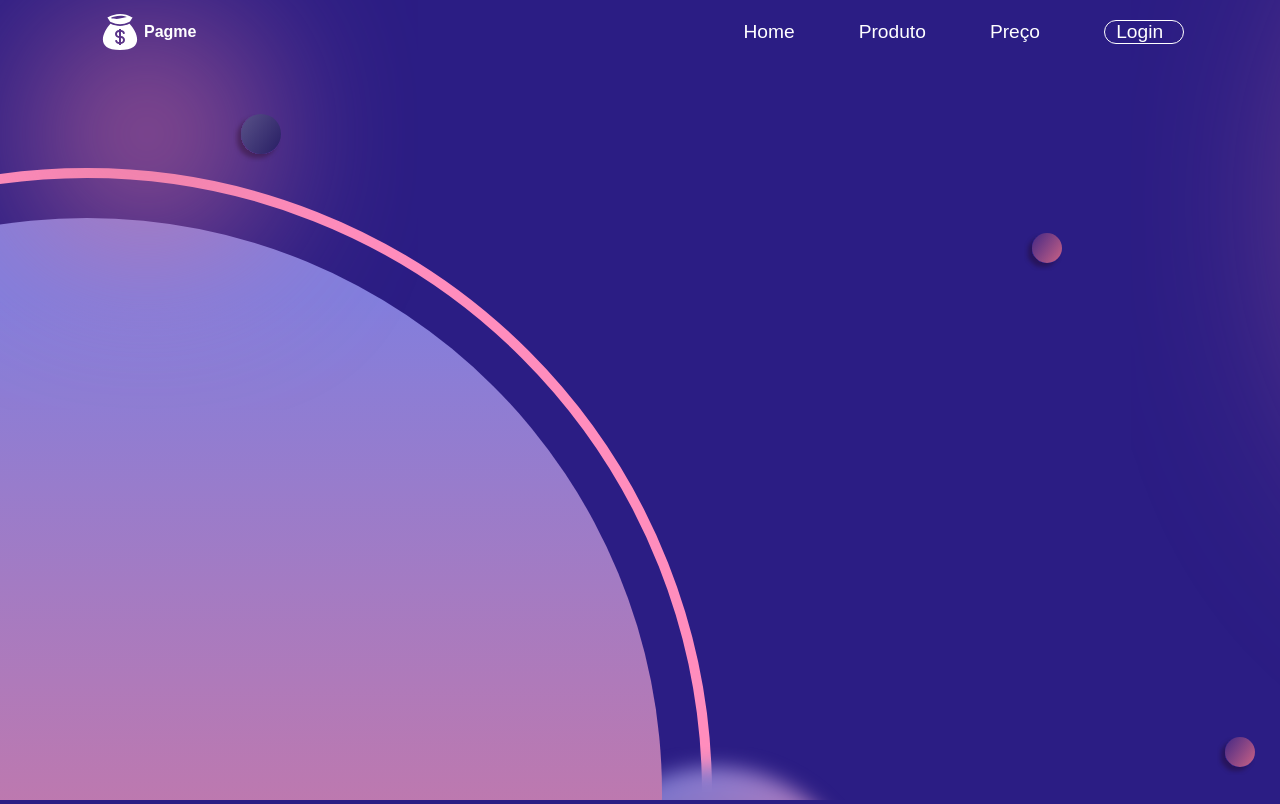
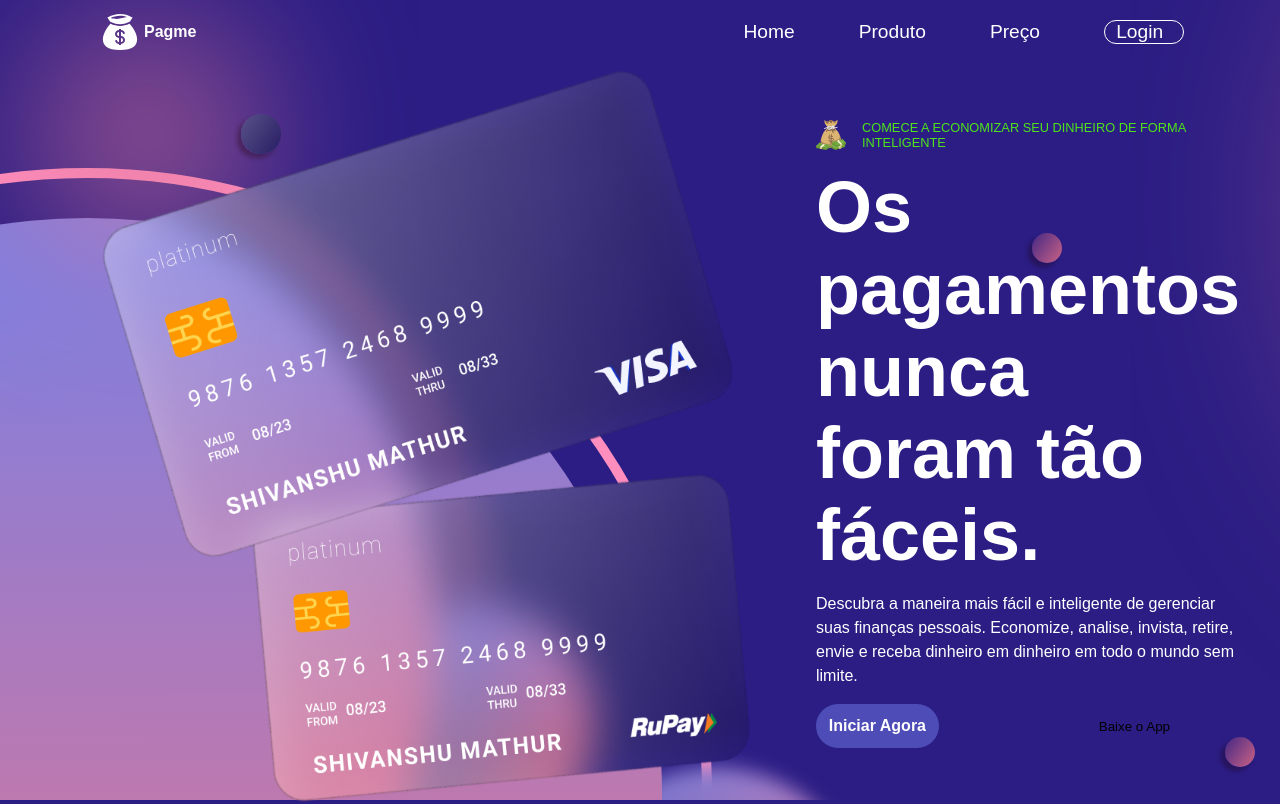
Before and after one commit to BrunoMatosSilva/Pagme, a React (Vite) app: page / in a window 1280 px wide. Built offline with nearby package versions, Linux system fonts and the light colour scheme.

Commit message:
BannerHero

```diff
--- a/src/components/Header/styles.ts
+++ b/src/components/Header/styles.ts
@@ -58,7 +58,7 @@ export const Container = styled.div`
       transition: 0.2s;
 
       &:hover {
-        border-color: green;
+        border-color: ${({ theme }) => theme.textlight};
       }
 
       a {
@@ -83,7 +83,7 @@ export const NavLinkContainer = styled.li`
     transition: 0.2s;
 
     &:hover {
-      color: green;
+      color: ${({ theme }) => theme.textlight};
     }
   }
 `;
--- /dev/null
+++ b/src/components/HeroBanner/index.tsx
@@ -0,0 +1,36 @@
+import React from 'react';
+
+import cards from '/img/cards.png';
+import iconmoney from '/img/emojionemoney_bag.svg';
+
+import { Container } from './styles';
+
+function HeroBanner() {
+  return (
+    <Container>
+      <section>
+        <img src={cards} alt="cartões" />
+        <div>
+          <span>
+            <img src={iconmoney} alt="saco de dinheiro" />
+            <p>Comece a economizar seu dinheiro de forma inteligente</p>
+          </span>
+          <main>
+            <h1>Os pagamentos nunca foram tão fáceis.</h1>
+            <p>
+              Descubra a maneira mais fácil e inteligente de gerenciar suas finanças
+              pessoais. Economize, analise, invista, retire, envie e receba dinheiro em
+              dinheiro em todo o mundo sem limite.
+            </p>
+          </main>
+          <section>
+            <button type="button">Iniciar Agora</button>
+            <button type="button">Baixe o App</button>
+          </section>
+        </div>
+      </section>
+    </Container>
+  );
+}
+
+export default HeroBanner;
--- /dev/null
+++ b/src/components/HeroBanner/styles.ts
@@ -0,0 +1,82 @@
+import styled from 'styled-components';
+
+export const Container = styled.div`
+  width: 100%;
+  display: flex;
+  align-items: center;
+  justify-content: center;
+  margin-top: -8rem;
+
+  > section {
+    display: flex;
+    flex-direction: row;
+    align-items: center;
+    gap: 4rem;
+
+    img {
+      width: 41rem;
+      height: 46.25rem;
+    }
+
+    div {
+      display: flex;
+      flex-direction: column;
+      span {
+        display: flex;
+        flex-direction: row;
+        align-items: center;
+        gap: 1rem;
+
+        img {
+          width: 30px;
+          height: 30px;
+        }
+
+        p {
+          color: ${({ theme }) => theme.textlight};
+          font-size: 0.8rem;
+          text-transform: uppercase;
+        }
+      }
+
+      main {
+        display: flex;
+        flex-direction: column;
+        color: ${({ theme }) => theme.text};
+
+        h1 {
+          margin-top: 1rem;
+          font-size: 4.5rem;
+          font-weight: 600;
+        }
+
+        p {
+          margin-top: 1rem;
+          font-size: 1rem;
+          line-height: 1.5rem;
+        }
+      }
+
+      section {
+        display: flex;
+        align-items: center;
+        margin-top: 1rem;
+        gap: 10rem;
+
+        button:first-child {
+          background-color: #4e4cb7;
+          padding: 0.8rem;
+          font-size: 1rem;
+          font-weight: bold;
+          color: ${({ theme }) => theme.text};
+          border-radius: 30px;
+          border: none;
+        }
+        button:last-child {
+          background: none;
+          border: none;
+        }
+      }
+    }
+  }
+`;
--- a/src/pages/App.tsx
+++ b/src/pages/App.tsx
@@ -1,4 +1,5 @@
 import Header from 'components/Header';
+import HeroBanner from 'components/HeroBanner';
 import React from 'react';
 import { ThemeProvider } from 'styled-components';
 import { HomeContainer } from 'styles/HomeContainer';
@@ -14,6 +15,7 @@ function App() {
         <HomeContainer>
           <main className="container">
             <Header />
+            <HeroBanner />
           </main>
         </HomeContainer>
       </ThemeProvider>
--- a/src/styles/theme.ts
+++ b/src/styles/theme.ts
@@ -2,6 +2,7 @@ const theme = {
   background: '#2B1D84',
   primary: '#2B1D84',
   text: '#ffffff',
+  textlight: '#4EE419',
 };
 
 export default theme;
```
Also changed, not shown: public/img/cards.png (added), public/img/emojionemoney_bag.svg (added).
